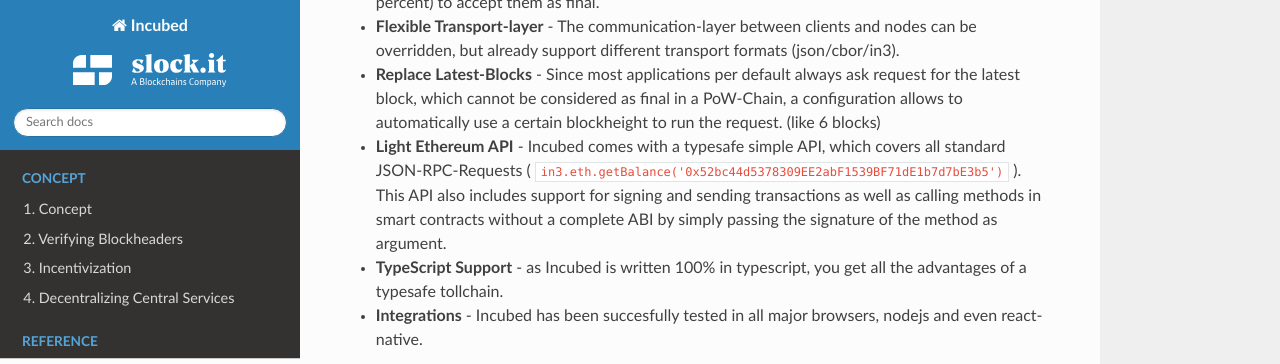
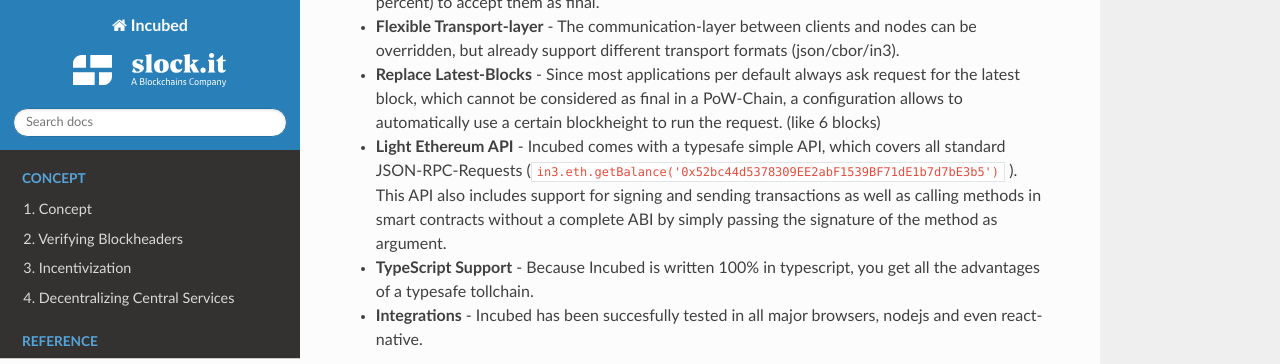
Before and after one commit to blockchainsllc/in3-docs, a Sphinx documentation site: the page built from docs/milestones.md, in a window 1280 px wide and 900 px high, scrolled down 1358 px. Shown: the top 364 px of the window. Built offline with Sphinx 7.4.7 and the Read the Docs theme 2.0.0, drawn with Linux system fonts in a browser that asks for light colours; pages that are not in the unit, such as notebooks, are missing from menus.

Commit message:
Update milestones.md

```diff
--- a/docs/milestones.md
+++ b/docs/milestones.md
@@ -25,8 +25,8 @@
 - **Finality-Support** - For PoA-Chains, the client can require a configurable number of signatures (in percent) to accept them as final.
 - **Flexible Transport-layer** - The communication-layer between clients and nodes can be overridden, but already support different transport formats (json/cbor/in3).
 - **Replace Latest-Blocks** - Since most applications per default always ask request for the latest block, which cannot be considered as final in a PoW-Chain, a configuration allows to automatically use a certain blockheight to run the request. (like 6 blocks)
-- **Light Ethereum API** - Incubed comes with a typesafe simple API, which covers all standard JSON-RPC-Requests ( `in3.eth.getBalance('0x52bc44d5378309EE2abF1539BF71dE1b7d7bE3b5')` ). This API also includes support for signing and sending transactions as well as calling methods in smart contracts without a complete ABI by simply passing the signature of the method as argument.
-- **TypeScript Support** - as Incubed is written 100% in typescript, you get all the advantages of a typesafe tollchain.
+- **Light Ethereum API** - Incubed comes with a typesafe simple API, which covers all standard JSON-RPC-Requests (`in3.eth.getBalance('0x52bc44d5378309EE2abF1539BF71dE1b7d7bE3b5')` ). This API also includes support for signing and sending transactions as well as calling methods in smart contracts without a complete ABI by simply passing the signature of the method as argument.
+- **TypeScript Support** - Because Incubed is written 100% in typescript, you get all the advantages of a typesafe tollchain.
 - **Integrations** -  Incubed has been succesfully tested in all major browsers, nodejs and even react-native.
 
 ## V1.2 Incentivisation - Q3 2019
```
